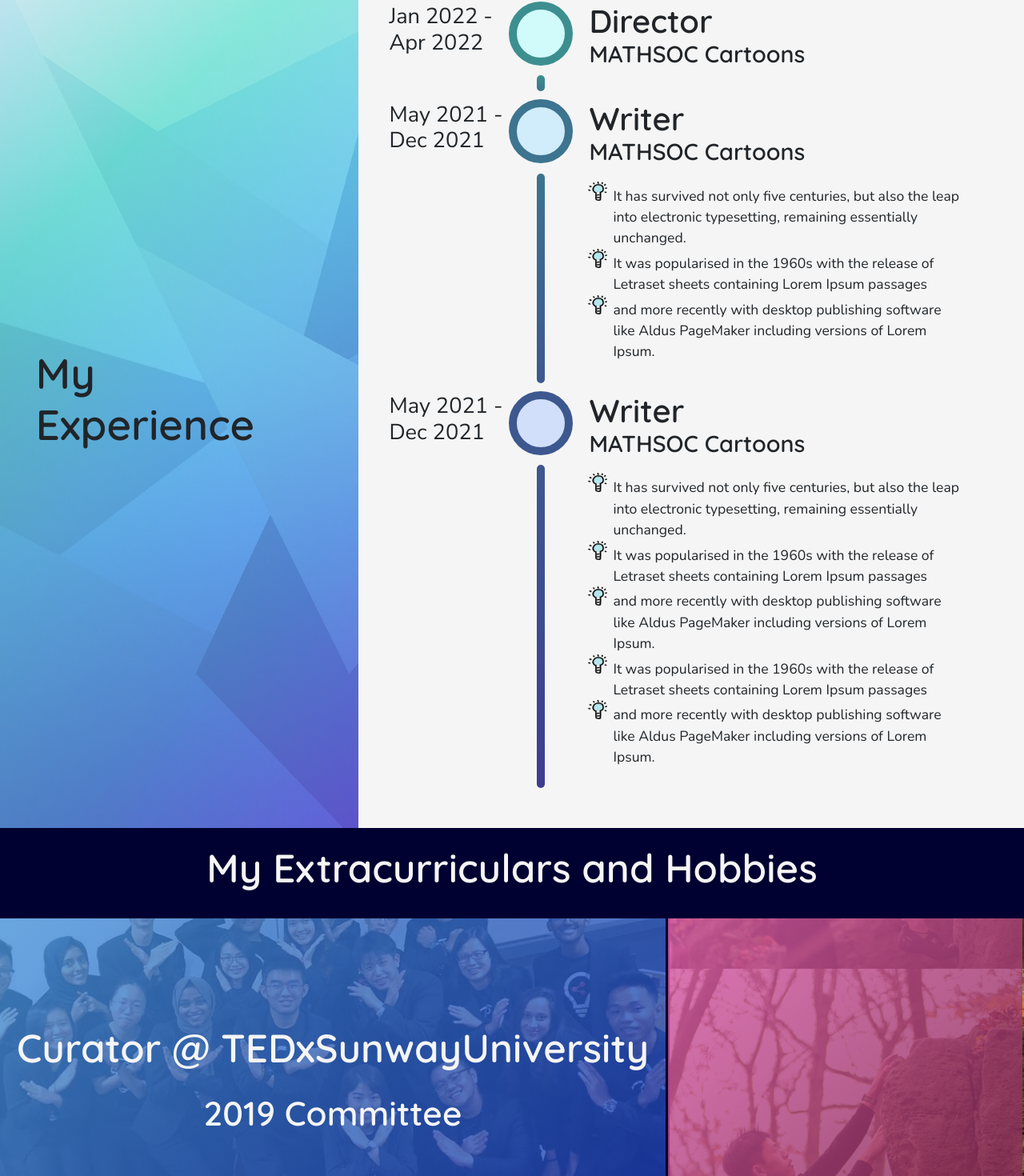
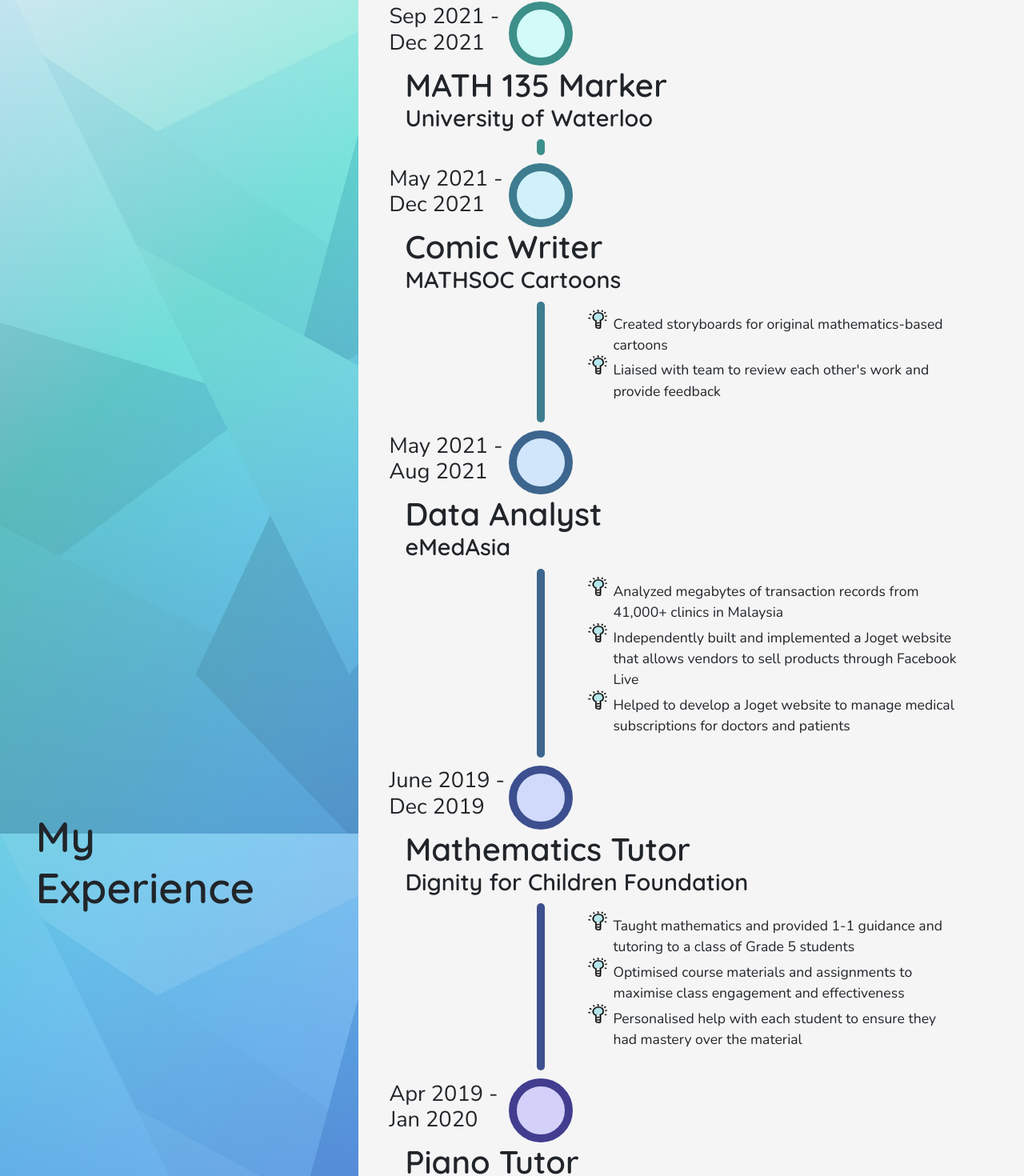
Before and after one commit to mcpenguin/the-arctic-blog, a React (Create React App) app: page / in a window 1280 px wide. Shown: the part 3657-5127 px from the top of the page at 80% size. Built offline with nearby package versions, Linux system fonts and the light colour scheme.

Commit message:
added experience data

```diff
--- a/src/App.js
+++ b/src/App.js
@@ -13,8 +13,8 @@ import Header from './components/Header/Header';
 import Welcome from './components/Welcome/Welcome';
 import AboutMe from './components/AboutMe/AboutMe';
 import Projects from './components/Projects/Projects';
-import Experience from './components/Experience/Experience';
-import Education from './components/Education/Education';
+// import Experience from './components/Experience/Experience';
+// import Education from './components/Education/Education';
 import ExperienceEducation from './components/ExperienceEducation/ExperienceEducation';
 import Extracurriculars from './components/Extracurriculars/Extracurriculars';
 import Achievements from './components/Achievements/Achievements';
--- a/src/components/Experience/experienceData.js
+++ /dev/null
@@ -1,61 +0,0 @@
-// module containing experience data
-let data = {
-    math135_marker: {
-        title: 'Marker for MATH 135 (Algebra for Honours Mathematics)',
-        location: "University of Waterloo, Ontario, Canada",
-        date: "Sep - Dec 2021",
-        keyAchievements: []
-    },
-    mathsoc_comic_writer: {
-        title: "Comic Writer @ MATHSOC Cartoons",
-        location: "University of Waterloo, Ontario, Canada",
-        date: "May - Dec 2021",
-        keyAchievements: [
-            "Created storyboards for original mathematics-based cartoons",
-            "Liaised with team to review each other's work and provide feedback",
-            <>Wrote the storyboards for <a href="https://www.instagram.com/p/CQWYix6gv5n/">Comic 21 - The Riemann Integral</a> and
-            Comic 28 - Pascal's Triangle and Identity (not out yet)</>,
-        ]
-    },
-    emedasia: {
-        title: "Data Analyst / Software Engineer @ eMedAsia",
-        location: "Kuala Lumpur, Malaysia",
-        date: "May - Aug 2021",
-        keyAchievements: [
-            "Analyzed megabytes of transaction records from 41,000+ clinics in Malaysia",
-            "Independently built and implemented a Joget website that allows vendors to sell products through Facebook Live",
-            "Helped to develop a Joget website to manage medical subscriptions for doctors and patients",
-        ]
-    },
-    dignity: {
-        title: "Mathematics Tutor @ Dignity for Children Foundation",
-        location: "Kuala Lumpur, Malaysia",
-        date: "June - Dec 2019",
-        keyAchievements: [
-            "Taught mathematics and provided 1-1 guidance and tutoring to a class of Grade 5 students",
-            "Optimised course materials and assignments to maximise class engagement and effectiveness",
-            "Personalised help with each student to ensure they had mastery over the material",
-        ]
-    },
-    shelterHome: {
-        title: "Piano Tutor @ Shelter Home for Children",
-        location: "Kuala Lumpur, Malaysia",
-        date: "Apr 2019 - Jan 2020",
-        keyAchievements: [
-            "Provided private lessons to residents of the home of various ages",
-            "Catered learning style and music scores to each student to maximize their engagement and learning efficacy",
-        ]
-    },
-    tms: {
-        title: "Software Engineer @ TMS Software Sdn Bhd",
-        location: "Kuala Lumpur, Malaysia",
-        date: "May - July 2018",
-        keyAchievements: [
-            "Implemented the framework for a Joget project managing a country-wide database of over 41,000 clinics",
-            "Used the Google Maps API to display locations of clinics in a visually appealing interface",
-            "Created a comprehensive user guide for a truck delivery application, currently used by over 100,000 users",
-        ]
-    },
-};
-
-export default data;
--- a/src/components/ExperienceEducation/ExperienceEducation.js
+++ b/src/components/ExperienceEducation/ExperienceEducation.js
@@ -11,54 +11,39 @@ import './ExperienceEducation.scss';
 // import timeline stuff
 import TimelineElement from './Timeline/TimelineElement';
 
-const experienceData = {};
-const educationData = {};
+// import data
+import experienceData from './experienceData';
+
+// const experienceData = [];
+const educationData = [];
 
 // timeline functional component
 // takes in a data object as props.data
 // and generates the "necessary timeline"
 const Timeline = (props) => {
-    return <>
-        <TimelineElement
-            title='Director'
-            subtitle='MATHSOC Cartoons'
-            date='Jan 2022 - Apr 2022'
-            color='hsla(180, 80%, 90%, 1)'
-            subcolor='hsla(180, 40%, 40%, 1)'
-            nextcolor='hsla(200, 40%, 40%, 1)'
-        >
-        </TimelineElement>
-        <TimelineElement
-            title='Writer'
-            subtitle='MATHSOC Cartoons'
-            date='May 2021 - Dec 2021'
-            color='hsla(200, 80%, 90%, 1)'
-            subcolor='hsla(200, 40%, 40%, 1)'
-            nextcolor='hsla(220, 40%, 40%, 1)'
-        >
-            <ul>
-                <li>It has survived not only five centuries, but also the leap into electronic typesetting, remaining essentially unchanged.</li>
-                <li>It was popularised in the 1960s with the release of Letraset sheets containing Lorem Ipsum passages</li>
-                <li>and more recently with desktop publishing software like Aldus PageMaker including versions of Lorem Ipsum.</li>
-            </ul>
-        </TimelineElement>
-        <TimelineElement
-            title='Writer'
-            subtitle='MATHSOC Cartoons'
-            date='May 2021 - Dec 2021'
-            color='hsla(220, 80%, 90%, 1)'
-            subcolor='hsla(220, 40%, 40%, 1)'
-            nextcolor='hsla(240, 40%, 40%, 1)'
-        >
-            <ul>
-                <li>It has survived not only five centuries, but also the leap into electronic typesetting, remaining essentially unchanged.</li>
-                <li>It was popularised in the 1960s with the release of Letraset sheets containing Lorem Ipsum passages</li>
-                <li>and more recently with desktop publishing software like Aldus PageMaker including versions of Lorem Ipsum.</li>
-                <li>It was popularised in the 1960s with the release of Letraset sheets containing Lorem Ipsum passages</li>
-                <li>and more recently with desktop publishing software like Aldus PageMaker including versions of Lorem Ipsum.</li>
-            </ul>
-        </TimelineElement>
-    </>;
+    if (props.data) {
+        let result = [];
+        // convert data into array of timeline elements
+        for (let i = 0; i < props.data.length; i++) {
+            let element = props.data[i];
+            // value of hue
+            let h = 160 + 100 * (i+1) / props.data.length;
+            result.push(
+                <TimelineElement
+                    key={i}
+                    title={element.title}
+                    subtitle={element.subtitle}
+                    date={element.date}
+                    color={`hsla(${h}, 80%, 90%, 1)`}
+                    subcolor={`hsla(${h}, 40%, 40%, 1)`}
+                    nextcolor={`hsla(${h}, 40%, 40%, 1)`}
+                >
+                    {element.content}
+                </TimelineElement>
+            );
+        }
+        return result;
+    }
 }
 
 const Experience = (props) => {
--- a/src/components/ExperienceEducation/Timeline/TimelineElement.js
+++ b/src/components/ExperienceEducation/Timeline/TimelineElement.js
@@ -13,6 +13,7 @@ import "./TimelineElement.scss";
  * @param {string} props.date
  * @param {color_string} props.color
  * @param {color_string} props.subcolor
+ * @param {color_string} props.nextcolor
  * @param {JSX} props.children
  * @returns {React.Component}
  */
--- a/src/components/ExperienceEducation/Timeline/TimelineElement.scss
+++ b/src/components/ExperienceEducation/Timeline/TimelineElement.scss
@@ -2,14 +2,10 @@
 
 @import "../../../index.scss";
 
-.timeline-element {
+@mixin timeline-element($color, $subcolor, $nextcolor) {
     display: flex;
     flex-flow: row wrap;
     margin-bottom: -30px;
-
-    // @media (max-width: $tablet_width) {
-    //     margin-bottom: -70px;
-    // }
 
     &:last-of-type {
         padding-bottom: 0;
@@ -21,10 +17,6 @@
     $node_size: 80px;
     // < tablet_width
     $small_node_size: 80px;
-
-    $color: var(--color);
-    $subcolor: var(--subcolor);
-    $nextcolor: var(--nextcolor);
 
     .date {
         width: 150px;
@@ -57,6 +49,7 @@
         width: $node_size;
         height: $node_size;
         border: math.div($node_size, 8) solid $subcolor;
+        z-index: 2;
 
         @media (max-width: $tablet_width) {
             // display: none;
@@ -68,7 +61,7 @@
     }
 
     .desc {
-        width: 50%;
+        width: 70%;
         order: 3;
 
         @media (max-width: $tablet_width) {
@@ -82,6 +75,10 @@
             margin: 0;
             text-align: left;
             font-size: 2.5rem;
+
+            @media (max-width: $tablet_width) {
+                font-size: 2rem;
+            }
         }
 
         // subtitle
@@ -90,6 +87,10 @@
             margin: 0;
             text-align: left;
             font-size: 1.8rem;
+
+            @media (max-width: $tablet_width) {
+                font-size: 1.5rem;
+            }
         }
     }
 
@@ -106,10 +107,10 @@
 
         .connect {
             width: $node_size;
-            height: auto;
+            height: 100%;
 
             position: relative;
-            // top: -10px;
+            // top: -80px;
             @include center;
 
             @media (max-width: $tablet_width) {
@@ -126,6 +127,7 @@
                     $subcolor 0%,
                     $nextcolor 100%
                 );
+                z-index: 1;
 
                 @media (max-width: $tablet_width) {
                     width: math.div($small_node_size, 8);
@@ -146,3 +148,11 @@
         }
     }
 }
+
+.timeline-element {
+    @include timeline-element(
+        var(--color),
+        var(--subcolor),
+        var(--nextcolor)
+    );
+}
--- /dev/null
+++ b/src/components/ExperienceEducation/experienceData.js
@@ -0,0 +1,59 @@
+// module containing experience data
+let data = [
+    {
+        title: 'MATH 135 Marker',
+        subtitle: "University of Waterloo",
+        date: "Sep 2021 - Dec 2021",
+        content: null,
+    },
+    {
+        title: "Comic Writer",
+        subtitle: "MATHSOC Cartoons",
+        date: "May 2021 - Dec 2021",
+        content: <ul>
+            <li>Created storyboards for original mathematics-based cartoons</li>
+            <li>Liaised with team to review each other's work and provide feedback</li>
+        </ul>,
+    },
+    {
+        title: "Data Analyst",
+        subtitle: "eMedAsia",
+        date: "May 2021 - Aug 2021",
+        content: <ul>
+            <li>Analyzed megabytes of transaction records from 41,000+ clinics in Malaysia</li>
+            <li>Independently built and implemented a Joget website that allows vendors to sell products through Facebook Live</li>
+            <li>Helped to develop a Joget website to manage medical subscriptions for doctors and patients</li>
+        </ul>
+    },
+    {
+        title: "Mathematics Tutor",
+        subtitle: "Dignity for Children Foundation",
+        date: "June 2019 - Dec 2019",
+        content: <ul>
+            <li>Taught mathematics and provided 1-1 guidance and tutoring to a class of Grade 5 students</li>
+            <li>Optimised course materials and assignments to maximise class engagement and effectiveness</li>
+            <li>Personalised help with each student to ensure they had mastery over the material</li>
+        </ul>
+    },
+    {
+        title: "Piano Tutor",
+        subtitle: "Shelter Home for Children",
+        date: "Apr 2019 - Jan 2020",
+        content: <ul>
+            <li>Provided private lessons to residents of the home of various ages</li>
+            <li>Catered learning style and music scores to each student to maximize their engagement and learning efficacy</li>
+        </ul>
+    },
+    {
+        title: "Software Engineer",
+        subtitle: "TMS Software Sdn Bhd",
+        date: "May 2018 - July 2018",
+        content: <ul>
+            <li>Implemented the framework for a Joget project managing a country-wide database of over 41,000 clinics</li>
+            <li>Used the Google Maps API to display locations of clinics in a visually appealing interface</li>
+            <li>Created a comprehensive user guide for a truck delivery application, currently used by over 100,000 users</li>
+        </ul>
+    },
+];
+
+export default data;
```
Also changed, not shown: src/components/ExperienceEducation/Timeline/Timeline.js (added, +10 -0 lines).
